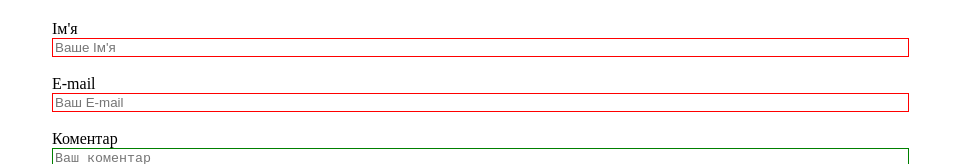
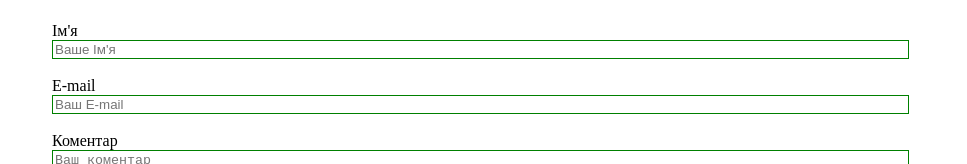
Before and after one commit to RomanMelnik1/personalpage, a plain HTML site: page index.html in a window 1280 px wide. Shown: the part 2471-2635 px from the top of the page, without its empty margins (158-1125 px from the left). Drawn offline with nearby package versions, Linux system fonts and the light colour scheme.

Commit message:
change index.html

```diff
--- a/index.css
+++ b/index.css
@@ -94,12 +94,14 @@ nav li{
     flex-direction: column;
 	padding:0 15px;
 	width:350px;
+	border:1px solid black;
 }
 #news{
 	display: flex;
     flex-direction: column;
 	padding:0 15px;
 	width:350px;
+	border:1px solid black;
 }
 #cont{
 	display:flex;
@@ -124,12 +126,12 @@ form {
     text-align: center;
 }
 #name{
-	border:1px solid red;
+	border:1px solid green;
 	width:99%;
 
 }
 #email{
-	border:1px solid red;
+	border:1px solid green;
 	width:99%;
 
 }
--- a/index.html
+++ b/index.html
@@ -4,6 +4,7 @@
     <meta charset="UTF-8">
     <meta name="viewport" content="width=device-width, initial-scale=1">
 	<link rel="stylesheet" href="index.css"/>
+	<link rel="icon" href="images/favicon.ico" type="image/x-icon">
     <title>Моя сторінка</title>
 </head>
 <body>
```
Also changed, not shown: images/favicon.ico (added).
